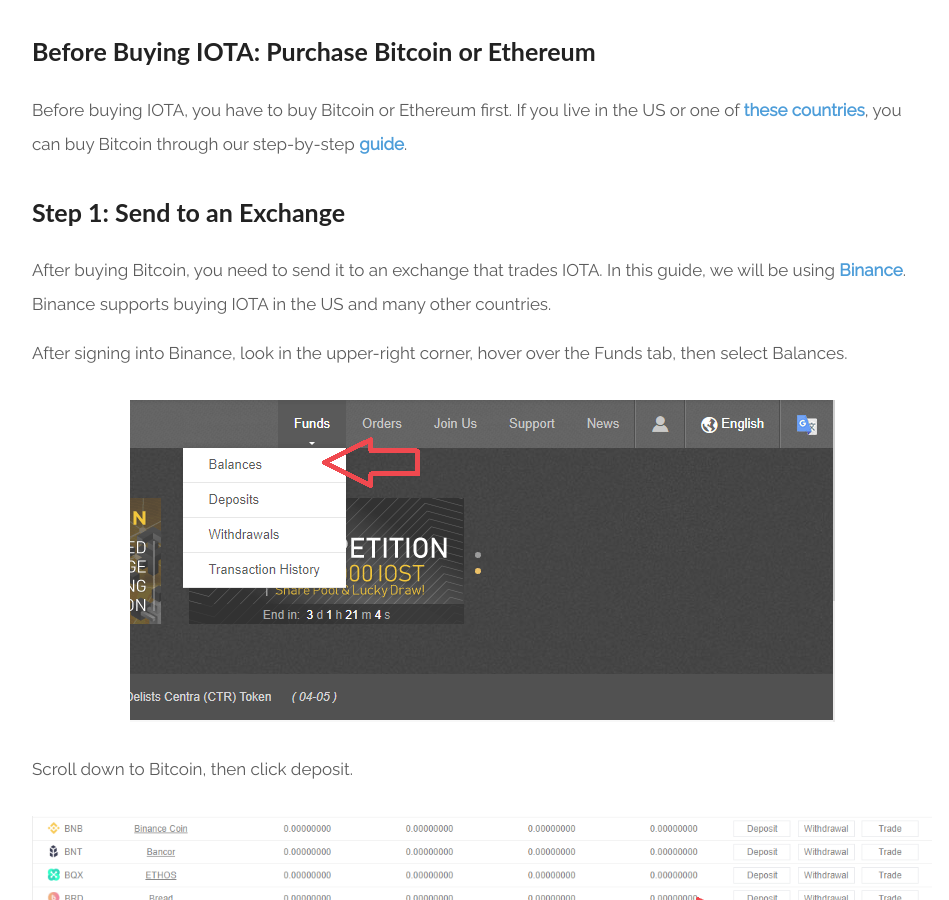
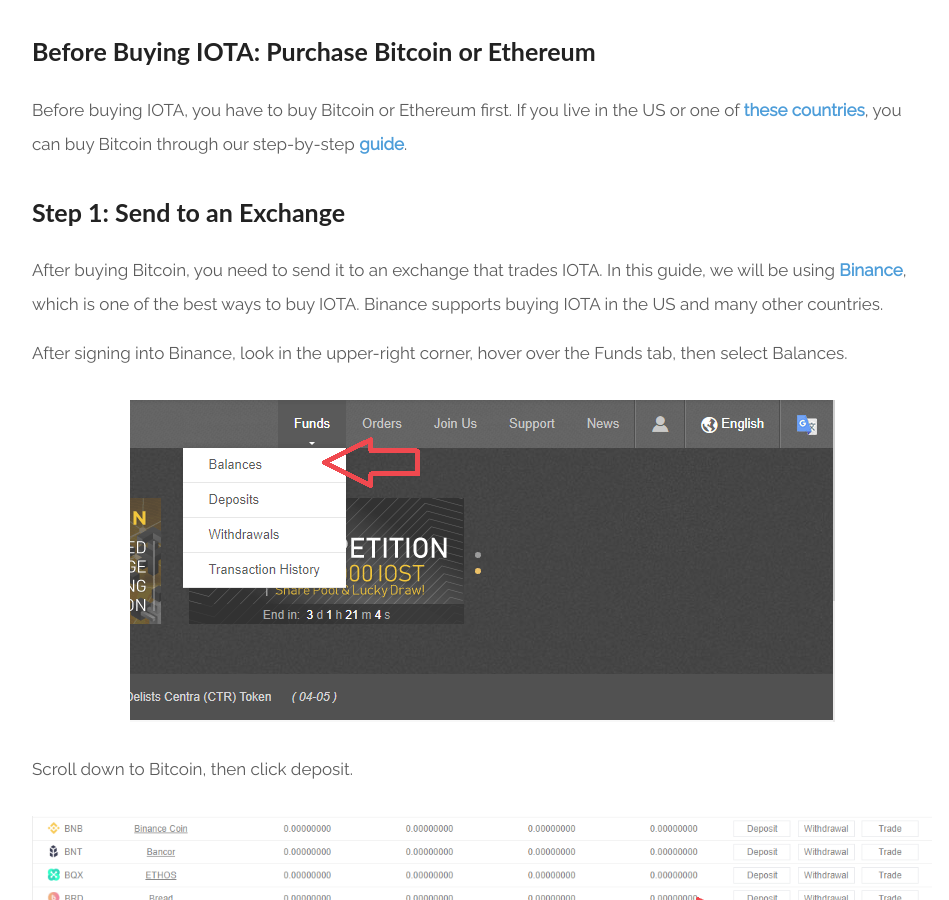
Before and after one commit to homebodygym/homebodygym, a Jekyll site: the page built from pages/altcoins/buy-iota.md, in a window 1280 px wide and 900 px high, scrolled down 880 px. Shown: the whole window, without its empty margins (158-1107 px from the left). Built offline with Jekyll 4.4.1, drawn with Linux system fonts in a browser that asks for light colours; some web fonts are replaced; a script that is not in the unit is left out.

Commit message:
IOTA seo

```diff
--- a/pages/altcoins/buy-iota.md
+++ b/pages/altcoins/buy-iota.md
@@ -32,7 +32,7 @@
 
 ### Step 1: Send to an Exchange
 
-After buying Bitcoin, you need to send it to an exchange that trades IOTA. In this guide, we will be using [Binance](https://www.binance.com/?ref=28685192){: target="_blank"}. Binance supports buying IOTA in the US and many other countries.
+After buying Bitcoin, you need to send it to an exchange that trades IOTA. In this guide, we will be using [Binance](https://www.binance.com/?ref=28685192){: target="_blank"}, which is one of the best ways to buy IOTA. Binance supports buying IOTA in the US and many other countries.
 
 After signing into Binance, look in the upper-right corner, hover over the Funds tab, then select Balances.
 
```
